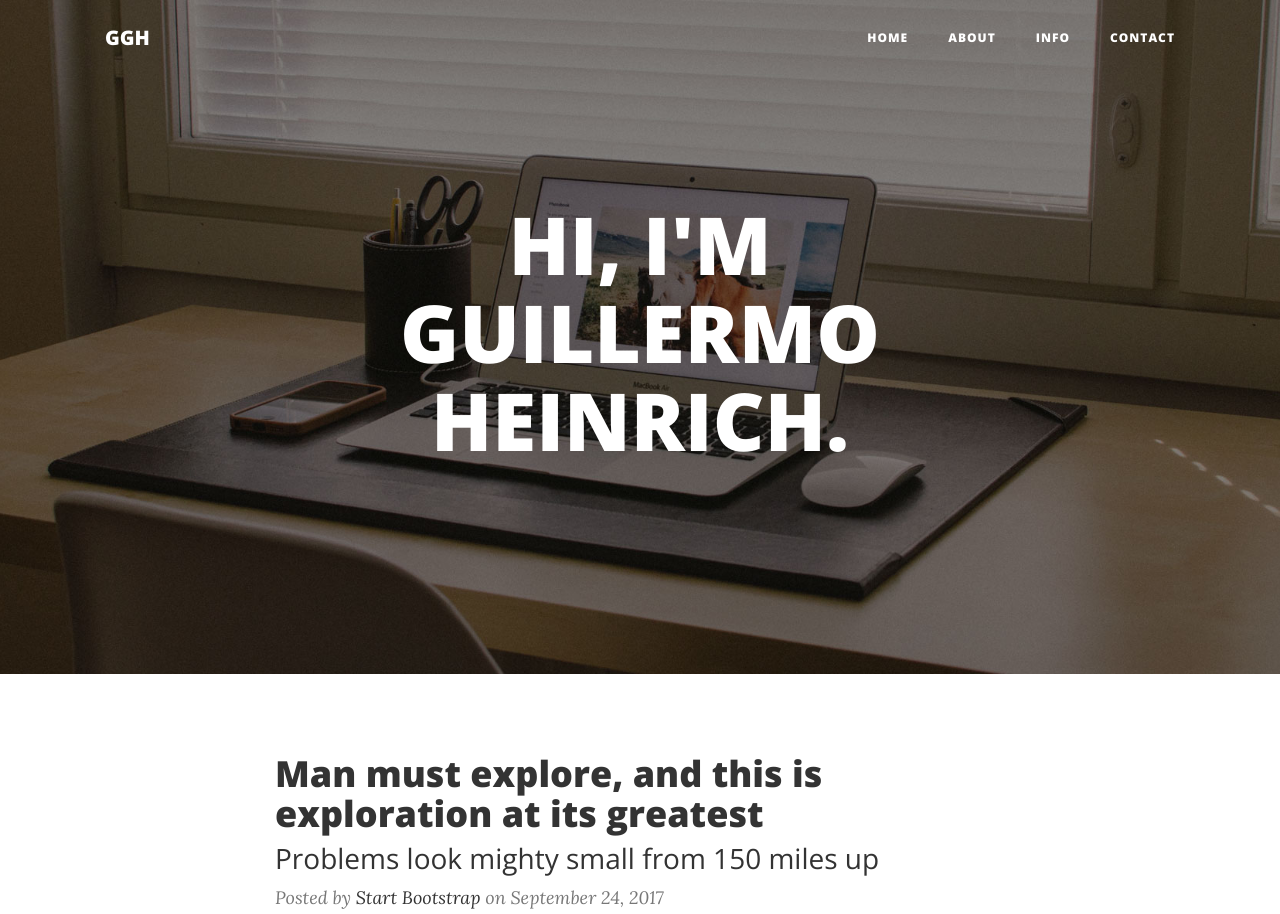
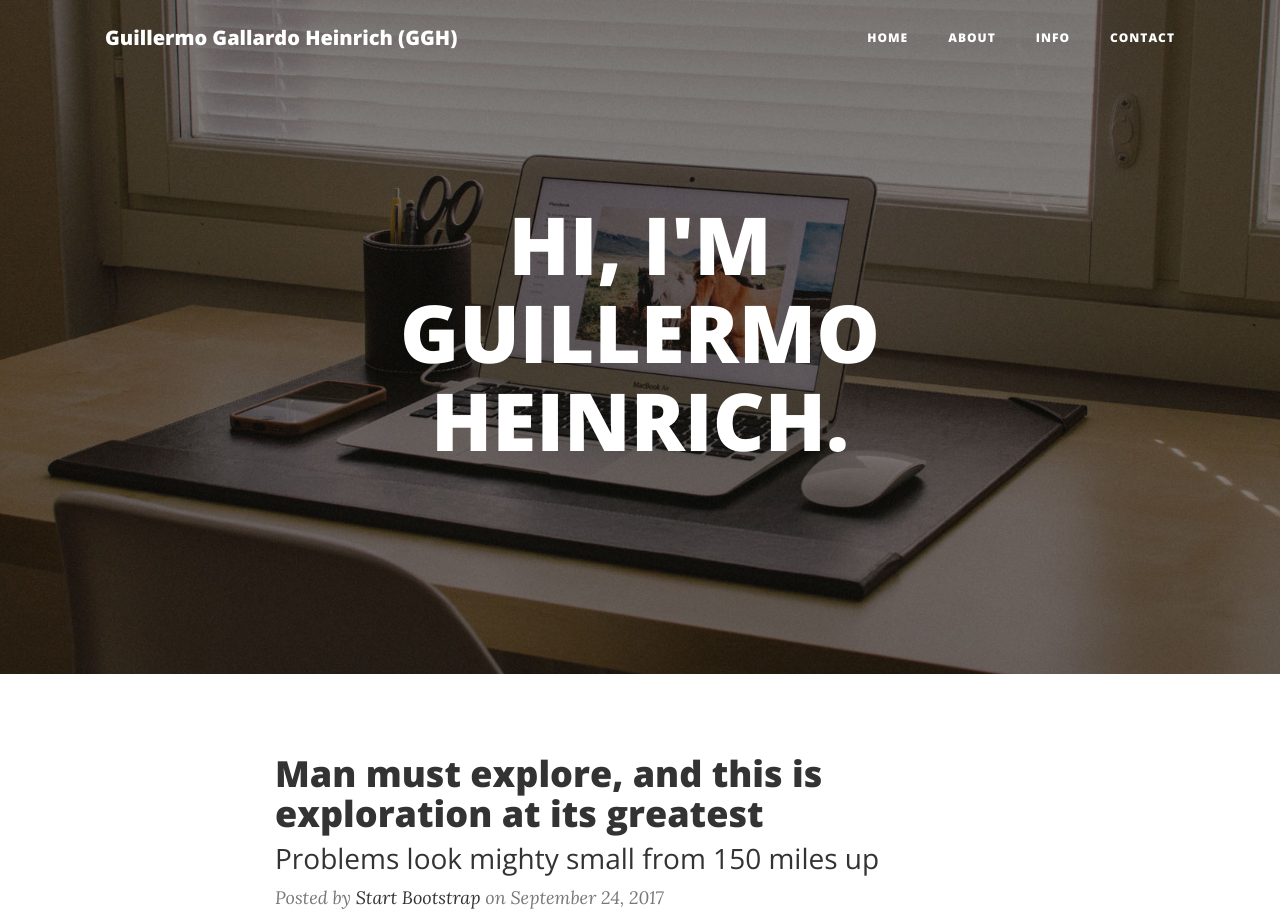
Before and after one commit to Ghgallardo/Ghgallardo.github.io, a website: page index.html in a window 1280 px wide. Shown: the top 914 px of the page. Drawn offline with nearby package versions, Linux system fonts and the light colour scheme.

Commit message:
changes on the browse bar

```diff
--- a/index.html
+++ b/index.html
@@ -28,7 +28,7 @@
     <!-- Navigation -->
     <nav class="navbar navbar-expand-lg navbar-light fixed-top" id="mainNav">
       <div class="container">
-        <a class="navbar-brand" href="index.html">GGH</a>
+        <a class="navbar-brand" href="index.html">Guillermo Gallardo Heinrich (GGH)</a>
         <button class="navbar-toggler navbar-toggler-right" type="button" data-toggle="collapse" data-target="#navbarResponsive" aria-controls="navbarResponsive" aria-expanded="false" aria-label="Toggle navigation">
           Menu
           <i class="fa fa-bars"></i>
```
